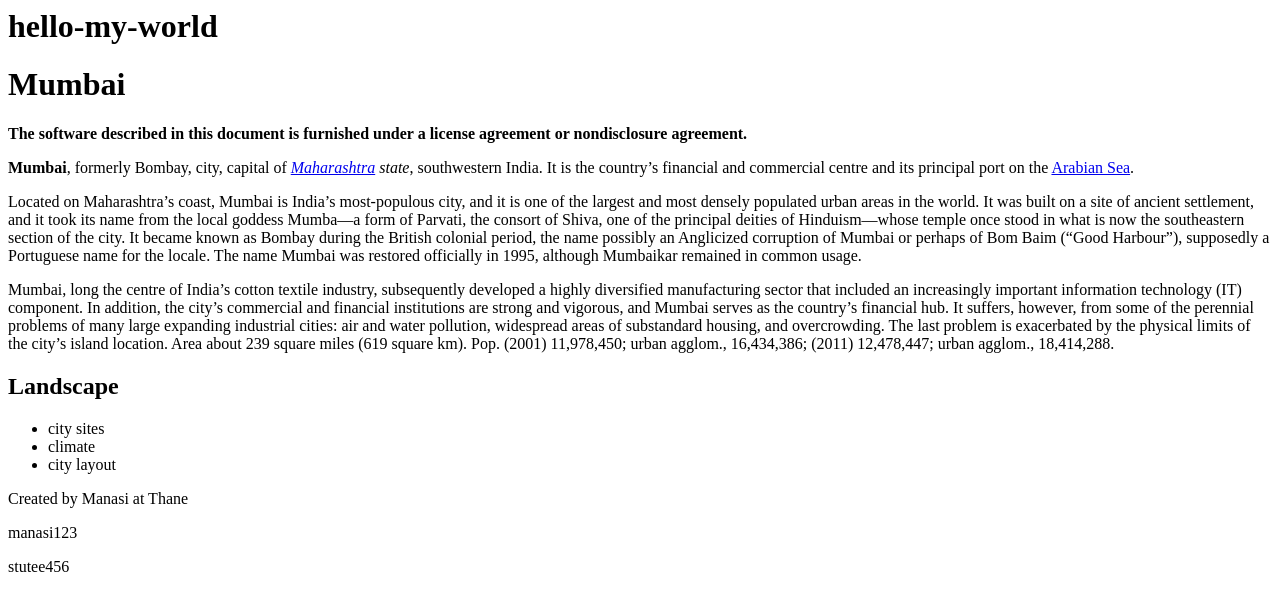
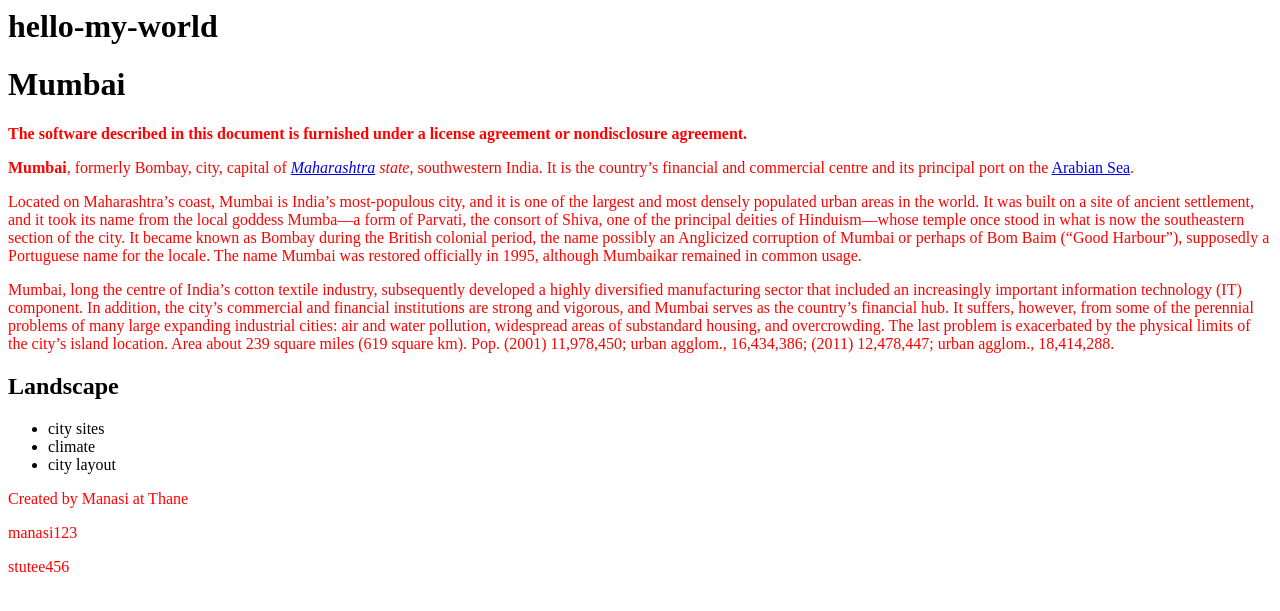
Before and after one commit to mpandhare/hello-my-world, a Jekyll site: the page built from index.md, in a window 1280 px wide. Shown: the top 611 px of the page. Built offline with Jekyll 4.4.1, drawn with Linux system fonts in a browser that asks for light colours; our own code applies the rules of GitHub Pages for plain Markdown files.

Commit message:
Update curly.html

```diff
--- a/_layouts/curly.html
+++ b/_layouts/curly.html
@@ -3,7 +3,7 @@
 
 <head>
 <meta charset="utf-8">
-<link rel="stylesheet" type="text/css" href=".assets/CSS/style.css"/>
+<link rel="stylesheet" type="text/css" href="./assets/CSS/style.css"/>
 </head>
 
 <body>
```
